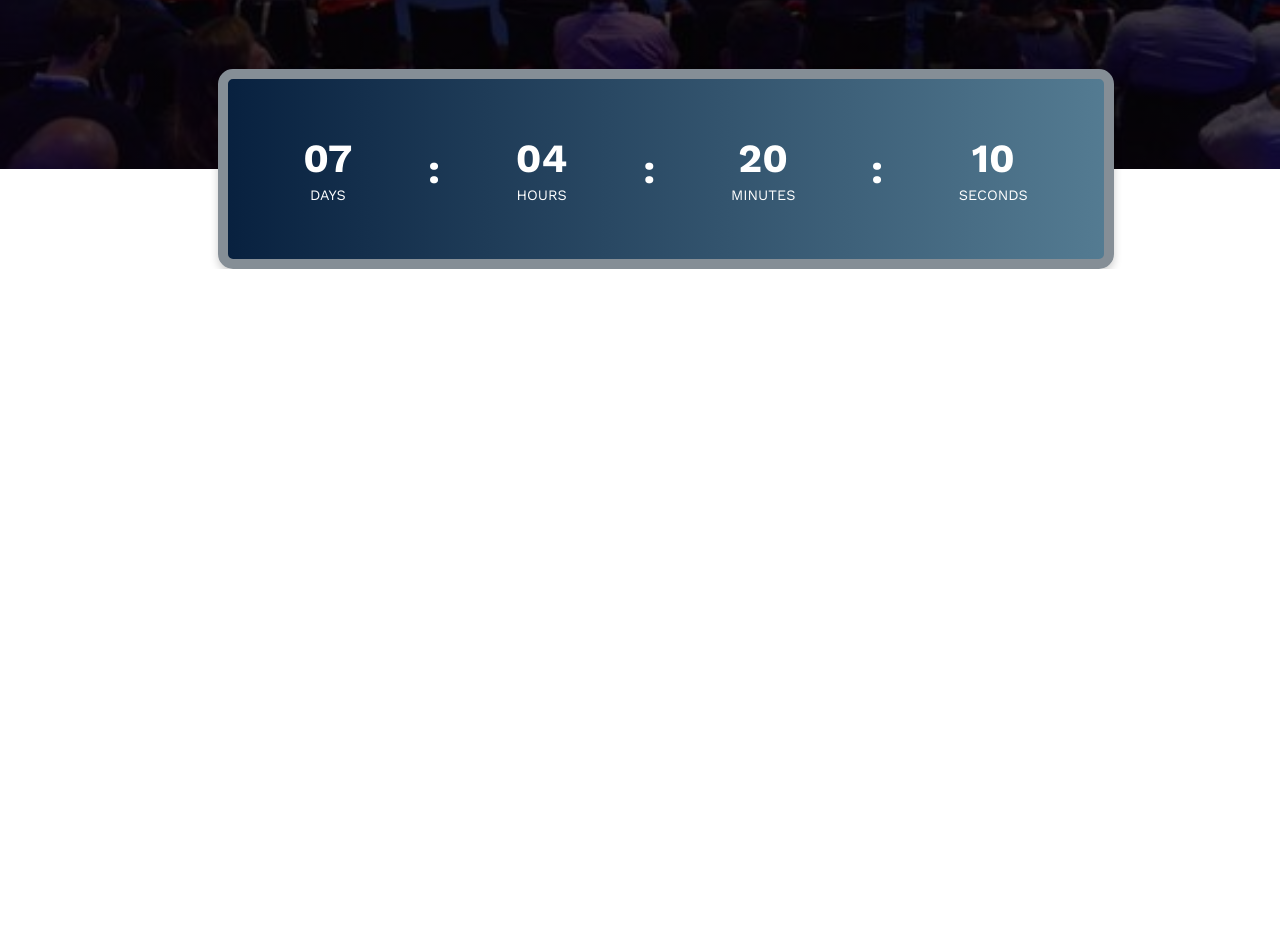
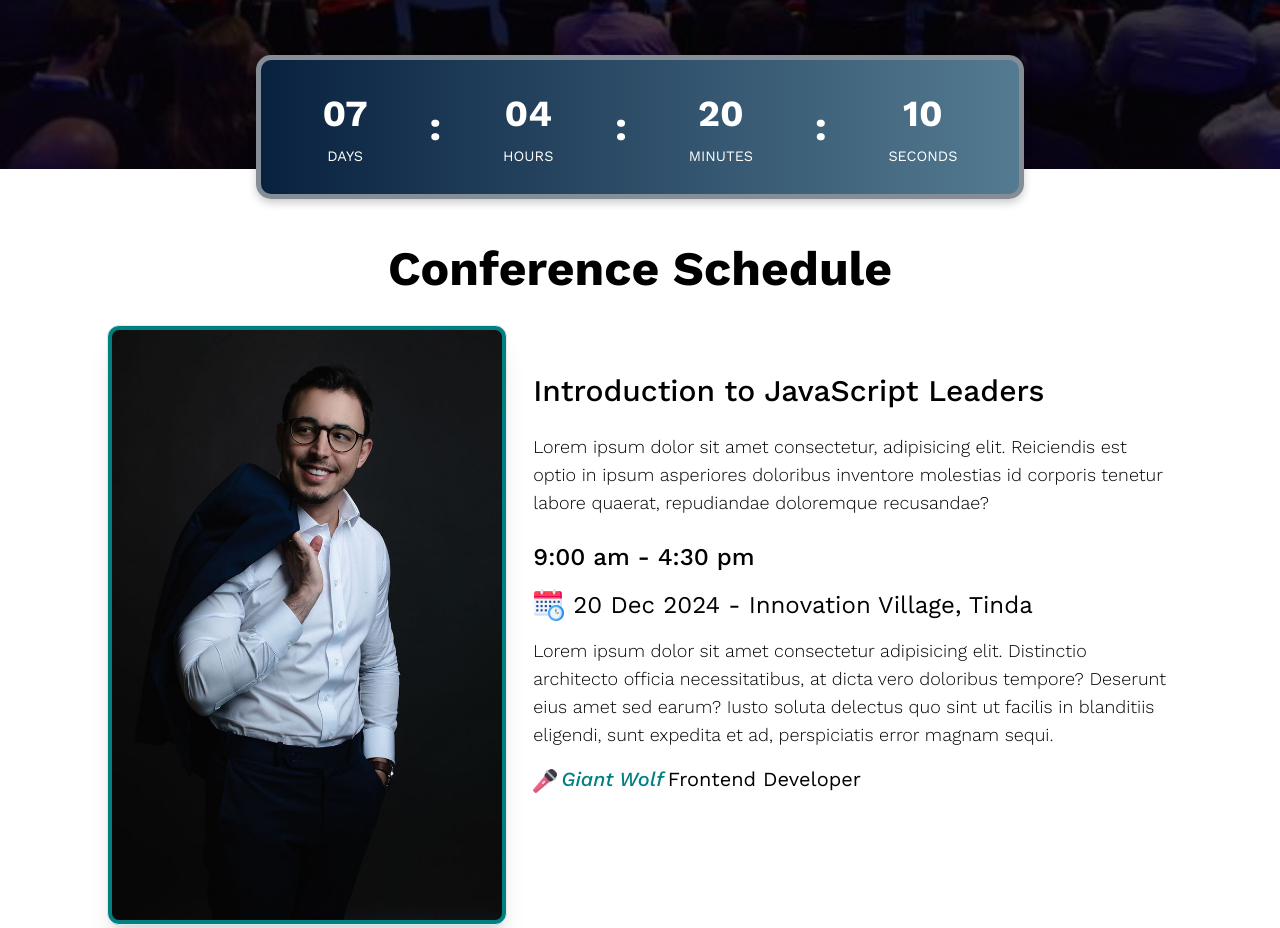
Before and after one commit to A-mansur/EventSite, a plain HTML site: page index.html in a window 1280 px wide. Shown: the part 631-1559 px from the top of the page. Before the commit the page ends 900 px from the top, so only its background shows below. Drawn offline with nearby package versions, Linux system fonts and the light colour scheme.

Commit message:
I add event detail section

```diff
--- a/index.html
+++ b/index.html
@@ -5,11 +5,12 @@
     <meta name="viewport" content="width=device-width, initial-scale=1.0" />
     <title>Event Invitation Site</title>
     <link rel="stylesheet" href="styles.css" />
+    <script src="https://cdn.tailwindcss.com"></script>
   </head>
   <body>
     <section id="event__banner">
       <div class="event__container">
-            <h1>The largest Event of End<br>of Year 2024</h1>
+        <h1>The largest Event of End<br />of Year 2024</h1>
         <p>
           Lorem ipsum dolor sit amet consectetur adipisicing elit. Quod non
           voluptas maxime alias expedita distinctio nesciunt, nisi pariatur
@@ -40,10 +41,53 @@
           </div>
         </div>
       </div>
-
-
     </section>
 
+    <!-- ?Event Details section -->
 
+    <div class="flex items-center justify-center min-h-screen" id="eventDtls">
+      <div class="w-10/12">
+        <h1 class="lg:text-5xl text-3xl font-bold text-center my-8">
+          Conference Schedule
+        </h1>
+        <div class="lg:w-full flex flex-col lg:flex-row">
+          <div class="lg:w-[40%]">
+            <img
+              class="lg:w-[400px] w-full lg:h-[600px] rounded-xl shadow-xl border bg-[teal] p-1 dark:border-neutral-700 dark:bg-neutral-800"
+              src="../images/SpeakerCof.jpeg"
+              alt="Profile picture of the peaker"
+            />
+          </div>
+          <div class="lg:flex-1 text-center lg:text-left">
+            <h2 class="text-3xl font-medium mb-6 mt-12">
+              Introduction to JavaScript Leaders
+            </h2>
+            <p class="font-light mb-6 text-lg">
+              Lorem ipsum dolor sit amet consectetur, adipisicing elit.
+              Reiciendis est optio in ipsum asperiores doloribus inventore
+              molestias id corporis tenetur labore quaerat, repudiandae
+              doloremque recusandae?
+            </p>
+            <div class="mb-4 text-2xl font-medium">9:00 am - 4:30 pm</div>
+            <div class="flex gap-2">
+              <div><img class="w-8" src="../images/schedule.png" alt="" /></div>
+              <div class="text-2xl mb-4">
+                20 Dec 2024 - Innovation Village, Tinda
+              </div>
+            </div>
+            <div class="font-light text-lg mb-4">
+              Lorem ipsum dolor sit amet consectetur adipisicing elit.
+              Distinctio architecto officia necessitatibus, at dicta vero
+              doloribus tempore? Deserunt eius amet sed earum? Iusto soluta
+              delectus quo sint ut facilis in blanditiis eligendi, sunt expedita
+              et ad, perspiciatis error magnam sequi.
+            </div>
+            <div class="flex items-end gap-1 text-xl mb-4">
+              <img class="w-6" src="../images/microphone.png" alt="" /><span class="text-[teal] text-xl font-medium italic">Giant Wolf</span>Frontend Developer
+            </div>
+          </div>
+        </div>
+      </div>
+    </div>
   </body>
 </html>
--- a/styles.css
+++ b/styles.css
@@ -51,10 +51,10 @@ section {
 .event__container a {
     color: #fff;
     border: 4px solid /* #337AFF */ rgb(84, 123, 146);
-    padding: 1.3rem 4rem;
+    padding: 1.2rem 3rem;
     text-decoration: none;
     border-radius: 50px;
-    font-size: 1.5em;
+    font-size: 1.3em;
     transition: .5s ease-in-out;
 
 }
@@ -69,13 +69,13 @@ section {
     justify-content: space-evenly;
     color: white;
     position: absolute;
-    bottom: -100px;
-    left: 17%;
-    width: 70%;
-    height: 25%;
+    bottom: -30px;
+    left: 20%;
+    width: 60%;
+    height: 18%;
     background: linear-gradient(90deg, hsla(213, 77%, 14%, 1) 0%, hsla(202, 27%, 45%, 1) 100%);
     border-radius: 15px;
-    border: 10px solid #858e96;
+    border: 5px solid #858e96;
     box-shadow: 0 4px 8px rgba(0, 0, 0, 0.2);
 }
 
@@ -85,7 +85,7 @@ section {
 }
 
 .time {
-    font-size: 2.5em;
+    font-size: 2.3em;
     font-weight: bold;
 }
 
@@ -127,7 +127,7 @@ section {
     .countdown {
         width: 90%;
         left: 20px;
-        bottom: -50px;
+        bottom: 10px;
 
     }
 
```
Lines whose indentation alone changed are shown as unchanged.
